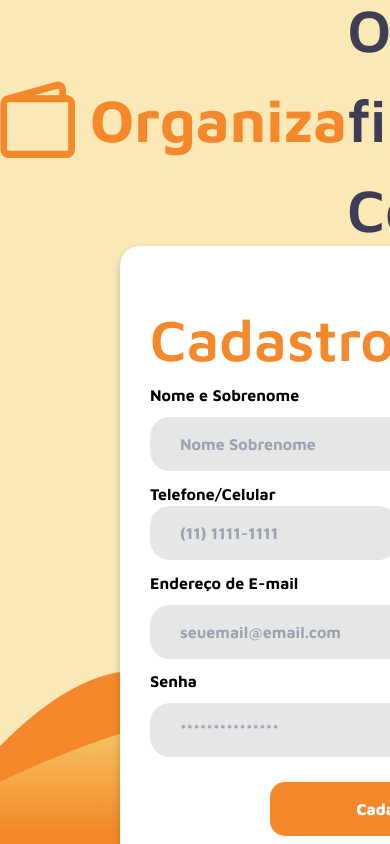
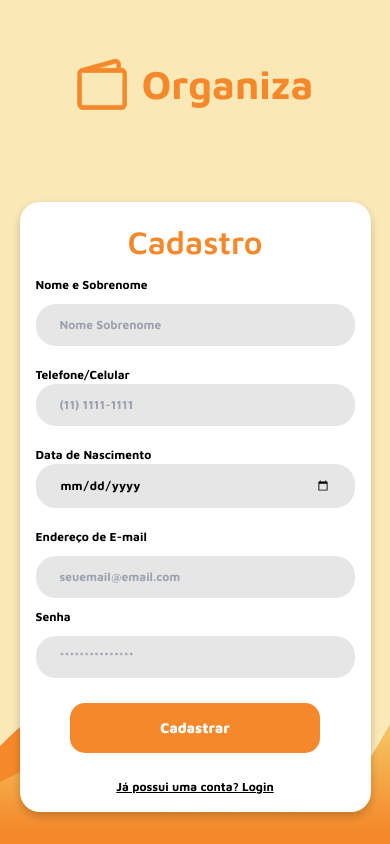
Before and after one commit to b4arbosa/login-cadastro, a Next.js app: page /cadastro in a window 390 px wide. Built offline with nearby package versions, Linux system fonts and the light colour scheme.

Commit message:
finalizada responsividade

```diff
--- a/pages/cadastro.js
+++ b/pages/cadastro.js
@@ -54,7 +54,7 @@
 
 
                 <header className={styles.header}>
-                    <h2 className={styles.headertitle}><svg width="75" height="80" viewBox="0 0 49 51" fill="none" xmlns="http://www.w3.org/2000/svg">
+                    <h2 className={styles.headertitle}><svg className={styles.logosvg} width="75" height="80" viewBox="0 0 49 51" fill="none" xmlns="http://www.w3.org/2000/svg">
                         <path d="M42.693 5.95325V5.95301C42.6925 5.15317 42.5291 4.3628 42.2141 3.64155C41.8991 2.92026 41.4399 2.2853 40.8688 1.78675C40.2975 1.28804 39.6291 0.939008 38.9135 0.769452C38.1977 0.59985 37.4565 0.615013 36.7471 0.813588L5.17199 9.64353C3.94562 9.71706 2.79885 10.3109 1.96247 11.2906C1.11809 12.2797 0.652147 13.588 0.652558 14.9421C0.652558 14.9422 0.652558 14.9422 0.652558 14.9422V44.6848C0.652558 46.0798 1.14744 47.4245 2.03841 48.4215C2.93054 49.4198 4.14944 49.9893 5.42988 49.9893H43.8222C45.1026 49.9893 46.3216 49.4198 47.2137 48.4215C48.1047 47.4245 48.5995 46.0798 48.5995 44.6848V14.9421C48.5995 13.5471 48.1047 12.2024 47.2137 11.2054C46.3216 10.2071 45.1026 9.63759 43.8222 9.63759H42.693V5.95325ZM39.0449 5.95396V9.63759H19.958L37.6518 4.68841C37.8126 4.64352 37.9798 4.64023 38.1416 4.67861C38.3037 4.71703 38.459 4.79694 38.5951 4.91558L38.8234 4.65373L38.5951 4.91558C38.7313 5.03437 38.8445 5.18894 38.9235 5.36943C39.0025 5.54997 39.0445 5.74999 39.0449 5.95396ZM4.64482 14.0052C4.86038 13.764 5.14382 13.6372 5.42988 13.6372H43.8222C44.1083 13.6372 44.3917 13.764 44.6073 14.0052C44.824 14.2477 44.9514 14.5842 44.9514 14.9421V44.6848C44.9514 45.0427 44.824 45.3791 44.6073 45.6216C44.3917 45.8629 44.1083 45.9897 43.8222 45.9897H5.42988C5.14382 45.9897 4.86038 45.8629 4.64482 45.6216C4.42811 45.3791 4.3007 45.0427 4.3007 44.6848V14.9421C4.3007 14.5842 4.42811 14.2477 4.64482 14.0052Z" fill="#F4882A" stroke="#F4882A" stroke-width="0.694884"/>
                         </svg>Organiza
                     </h2>
--- a/pages/login.js
+++ b/pages/login.js
@@ -68,7 +68,7 @@
         <div className={styles.background}>
 
             <header className={styles.header}>
-                    <h2 className={styles.headertitle}><svg width="75" height="80" viewBox="0 0 49 51" fill="none" xmlns="http://www.w3.org/2000/svg">
+                    <h2 className={styles.headertitle}><svg className={styles.logosvg} width="75" height="80" viewBox="0 0 49 51" fill="none" xmlns="http://www.w3.org/2000/svg">
                         <path d="M42.693 5.95325V5.95301C42.6925 5.15317 42.5291 4.3628 42.2141 3.64155C41.8991 2.92026 41.4399 2.2853 40.8688 1.78675C40.2975 1.28804 39.6291 0.939008 38.9135 0.769452C38.1977 0.59985 37.4565 0.615013 36.7471 0.813588L5.17199 9.64353C3.94562 9.71706 2.79885 10.3109 1.96247 11.2906C1.11809 12.2797 0.652147 13.588 0.652558 14.9421C0.652558 14.9422 0.652558 14.9422 0.652558 14.9422V44.6848C0.652558 46.0798 1.14744 47.4245 2.03841 48.4215C2.93054 49.4198 4.14944 49.9893 5.42988 49.9893H43.8222C45.1026 49.9893 46.3216 49.4198 47.2137 48.4215C48.1047 47.4245 48.5995 46.0798 48.5995 44.6848V14.9421C48.5995 13.5471 48.1047 12.2024 47.2137 11.2054C46.3216 10.2071 45.1026 9.63759 43.8222 9.63759H42.693V5.95325ZM39.0449 5.95396V9.63759H19.958L37.6518 4.68841C37.8126 4.64352 37.9798 4.64023 38.1416 4.67861C38.3037 4.71703 38.459 4.79694 38.5951 4.91558L38.8234 4.65373L38.5951 4.91558C38.7313 5.03437 38.8445 5.18894 38.9235 5.36943C39.0025 5.54997 39.0445 5.74999 39.0449 5.95396ZM4.64482 14.0052C4.86038 13.764 5.14382 13.6372 5.42988 13.6372H43.8222C44.1083 13.6372 44.3917 13.764 44.6073 14.0052C44.824 14.2477 44.9514 14.5842 44.9514 14.9421V44.6848C44.9514 45.0427 44.824 45.3791 44.6073 45.6216C44.3917 45.8629 44.1083 45.9897 43.8222 45.9897H5.42988C5.14382 45.9897 4.86038 45.8629 4.64482 45.6216C4.42811 45.3791 4.3007 45.0427 4.3007 44.6848V14.9421C4.3007 14.5842 4.42811 14.2477 4.64482 14.0052Z" fill="#F4882A" stroke="#F4882A" stroke-width="0.694884"/>
                         </svg>Organiza
                     </h2>
--- a/styles/cadastro.module.css
+++ b/styles/cadastro.module.css
@@ -12,12 +12,11 @@
     background-position: bottom;
     background-repeat: no-repeat;
     background-size: contain;
-    padding-bottom: 120px;
 }
 
 
 .header {
-    min-height: 240px;
+    height: 240px;
     width: 100%;
     display: flex;
     justify-content: space-around;
@@ -31,6 +30,7 @@
     width: 100%;
     padding: 0 120px;
     align-items: center;
+    margin-bottom: 100px;
 }
 
 .form {
@@ -48,7 +48,7 @@
     display: flex;
     align-items: center;
     justify-content: space-between;
-    max-width: 100%;
+    width: 100%;
 }
 
 .labelinput {
@@ -76,10 +76,6 @@
     font-weight: 700;
 }
 
-.svgtitle {
-    font-size: 600px;
-    font-weight: 700;
-}
 
 .headertitleblack {
     font-size: 60px;
@@ -105,3 +101,80 @@
 .imgdiv svg {
     height: 700px;
 }
+
+@media (max-width: 1024px) {
+
+    /* .background {
+        padding-bottom: 200px;
+    } */
+
+    .divheader {
+        display: none;
+    }
+
+
+    .imgdiv {
+        display: none;
+    }
+
+    .main {
+        display: flex;
+        justify-content: center;
+        align-items: center;
+        margin: auto 0;
+        width: 100%;
+    }
+
+    .form {
+        font-size: 1.4em;
+    }
+
+    }
+
+
+@media (max-width: 768px) {
+
+.divheader {
+    display: none;
+}
+
+.header {
+    height: 20vh;
+ }
+
+.headertitle {
+    font-size:2.5em;
+}
+
+.logosvg {
+    width: 50px;
+    height: 55px;
+}
+
+    .imgdiv {
+    display: none;
+}
+
+.main {
+    display: flex;
+    align-items: center;
+    justify-content: center;
+    margin-bottom: 2em;
+}
+
+.form {
+    font-size: 0.75em;
+}
+
+.numberdate {
+    flex-direction: column;
+}
+
+.labelinput {
+    width: 100%;
+    margin: 10px;
+}
+
+
+
+}
--- a/styles/login.module.css
+++ b/styles/login.module.css
@@ -12,7 +12,6 @@
     background-position: bottom;
     background-repeat: no-repeat;
     background-size: contain;
-    padding-bottom: 120px;
 }
 
 .main {
@@ -21,6 +20,7 @@
     width: 100%;
     padding: 0 120px;
     align-items: center;
+    margin-bottom: 100px;
 }
 
 
@@ -36,7 +36,7 @@
 }
 
 .header {
-    min-height: 240px;
+    height: 240px;
     width: 100%;
     display: flex;
     justify-content: space-around;
@@ -100,3 +100,81 @@
     text-align: center;
     font-weight: bold;
 }
+
+
+@media (max-width: 1024px) {
+
+    /* .background {
+        padding-bottom: 200px;
+    } */
+
+    .divheader {
+        display: none;
+    }
+
+
+    .imgdiv {
+        display: none;
+    }
+
+    .main {
+        display: flex;
+        justify-content: center;
+        align-items: center;
+        margin: auto 0;
+        width: 100%;
+    }
+
+    .form {
+        font-size: 1.4em;
+    }
+
+    }
+
+
+@media (max-width: 768px) {
+
+.divheader {
+    display: none;
+}
+
+.header {
+    height: 20vh;
+ }
+
+.headertitle {
+    font-size:2.5em;
+}
+
+.logosvg {
+    width: 50px;
+    height: 55px;
+}
+
+    .imgdiv {
+    display: none;
+}
+
+.main {
+    display: flex;
+    align-items: center;
+    justify-content: center;
+    margin: auto 0;
+}
+
+.form {
+    font-size: 0.75em;
+}
+
+.numberdate {
+    flex-direction: column;
+}
+
+.labelinput {
+    width: 100%;
+    margin: 10px;
+}
+
+
+
+}
--- a/styles/src/components/button/button.module.css
+++ b/styles/src/components/button/button.module.css
@@ -1,5 +1,5 @@
 .button {
-    padding: 15px 30px;
+    padding: 1em 2em;
     border-radius: 15px;
     background-color: #F4882A;
     border: none;
@@ -10,3 +10,9 @@
     font-weight: bolder;
     margin: 15px auto;
 }
+
+@media (max-width: 1024px) {
+    .button {
+        font-size: 1.2em;
+    }
+}
--- a/styles/src/components/loginCard/input/input.module.css
+++ b/styles/src/components/loginCard/input/input.module.css
@@ -1,5 +1,5 @@
 .input {
-    padding: 15px 30px;background-color: #E6E6E6;
+    padding: 1em 2em;background-color: #E6E6E6;
     border: 0;
     border-radius: 20px;
 }
--- a/styles/src/components/loginCard/loginCard.module.css
+++ b/styles/src/components/loginCard/loginCard.module.css
@@ -1,6 +1,6 @@
 .card {
     background-color: #ffff;
-    width: 550px;
+    width: 40vw;
     padding: 50px 30px 50px 30px;
     border-radius: 20px;
     box-shadow: 0 4px 8px rgba(0, 0, 0, 0.2);
@@ -16,3 +16,29 @@
     font-weight: 600;
     margin-bottom: -20px;
 }
+
+@media (max-width: 1024px) {
+    .card {
+        width: 90vw; /* Ajusta a largura para quase a largura total da tela */
+        padding: 4em 1em; /* Reduz o padding para telas menores */
+    }
+
+    .title {
+        font-size: 4em; /* Reduz o tamanho da fonte para caber melhor na tela */
+        margin-bottom: -10px; /* Ajusta o espaçamento */
+        text-align: center;
+    }
+}
+
+@media (max-width: 768px) {
+    .card {
+        width: 90vw; /* Ajusta a largura para quase a largura total da tela */
+        padding: 1em 1em; /* Reduz o padding para telas menores */
+    }
+
+    .title {
+        font-size: 2em; /* Reduz o tamanho da fonte para caber melhor na tela */
+        margin-bottom: -10px; /* Ajusta o espaçamento */
+        text-align: center;
+    }
+}
```
